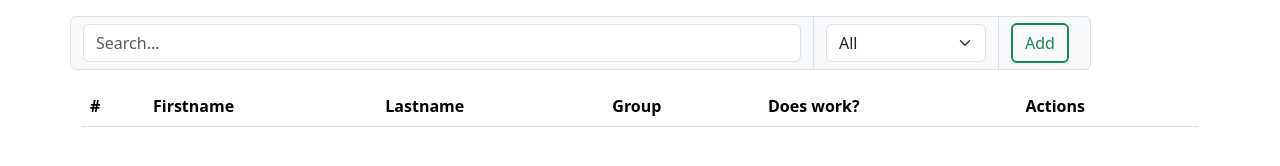
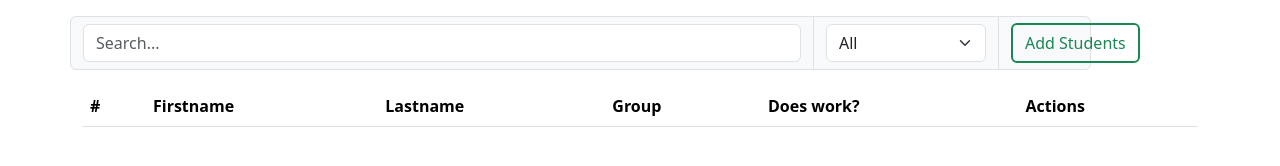
Before and after one commit to Nurbekprog/students-list, a plain HTML site: page index.html in a window 1280 px wide. Drawn offline with nearby package versions, Linux system fonts and the light colour scheme.

Commit message:
students

```diff
--- a/index.html
+++ b/index.html
@@ -27,7 +27,7 @@
       </div>
       <div class="col col-1 input-group-text ">
         <button class="btn btn-outline-success border-2" data-bs-toggle="modal" data-bs-target="#addModal">
-          Add
+          Add Students
         </button>
       </div>
     </div>
@@ -70,7 +70,7 @@
               Cancel
             </button>
             <button type="button" class="btn btn-primary" data-bs-dismiss="modal" id="btn-add">
-              Add
+              Add Students
             </button>
           </div>
         </div>
```
